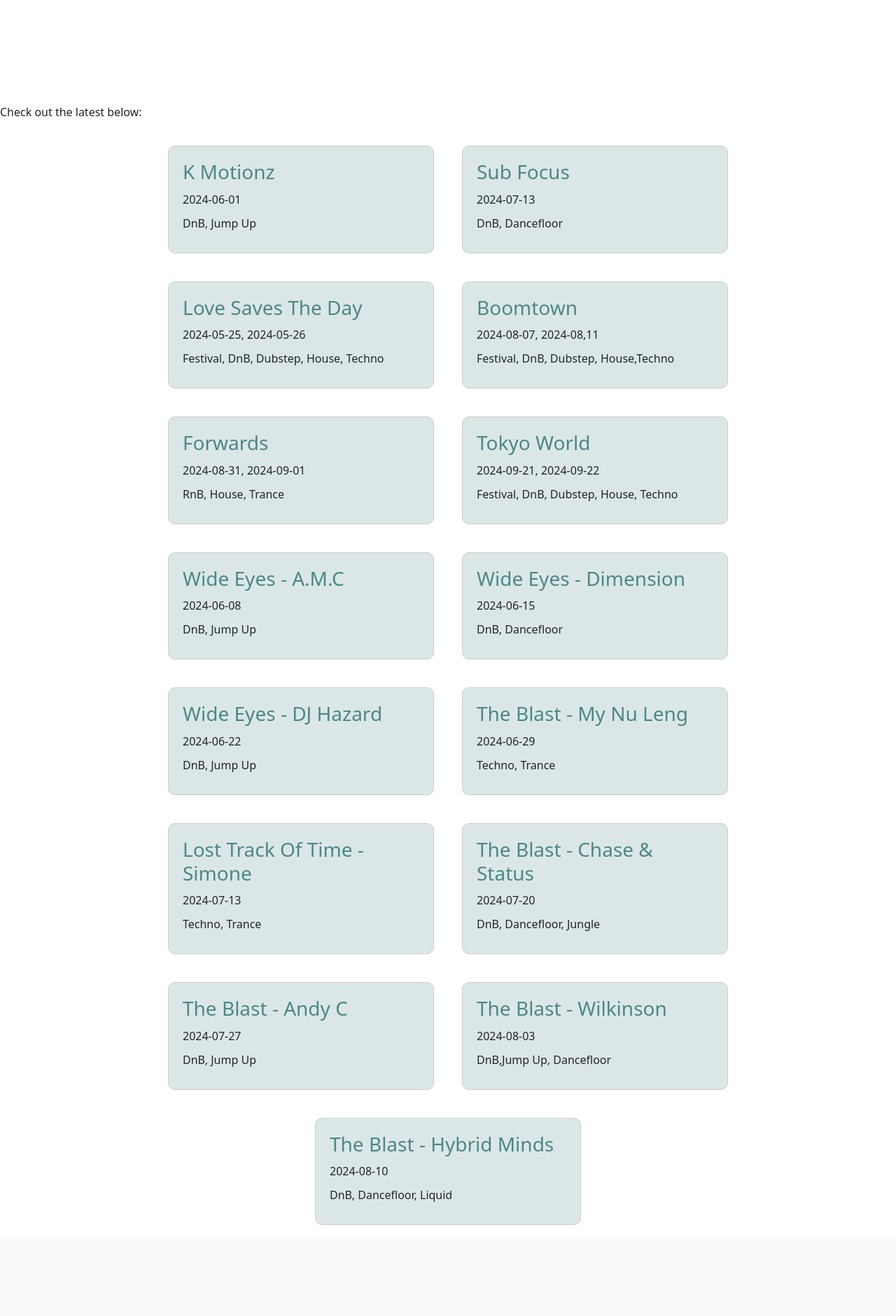
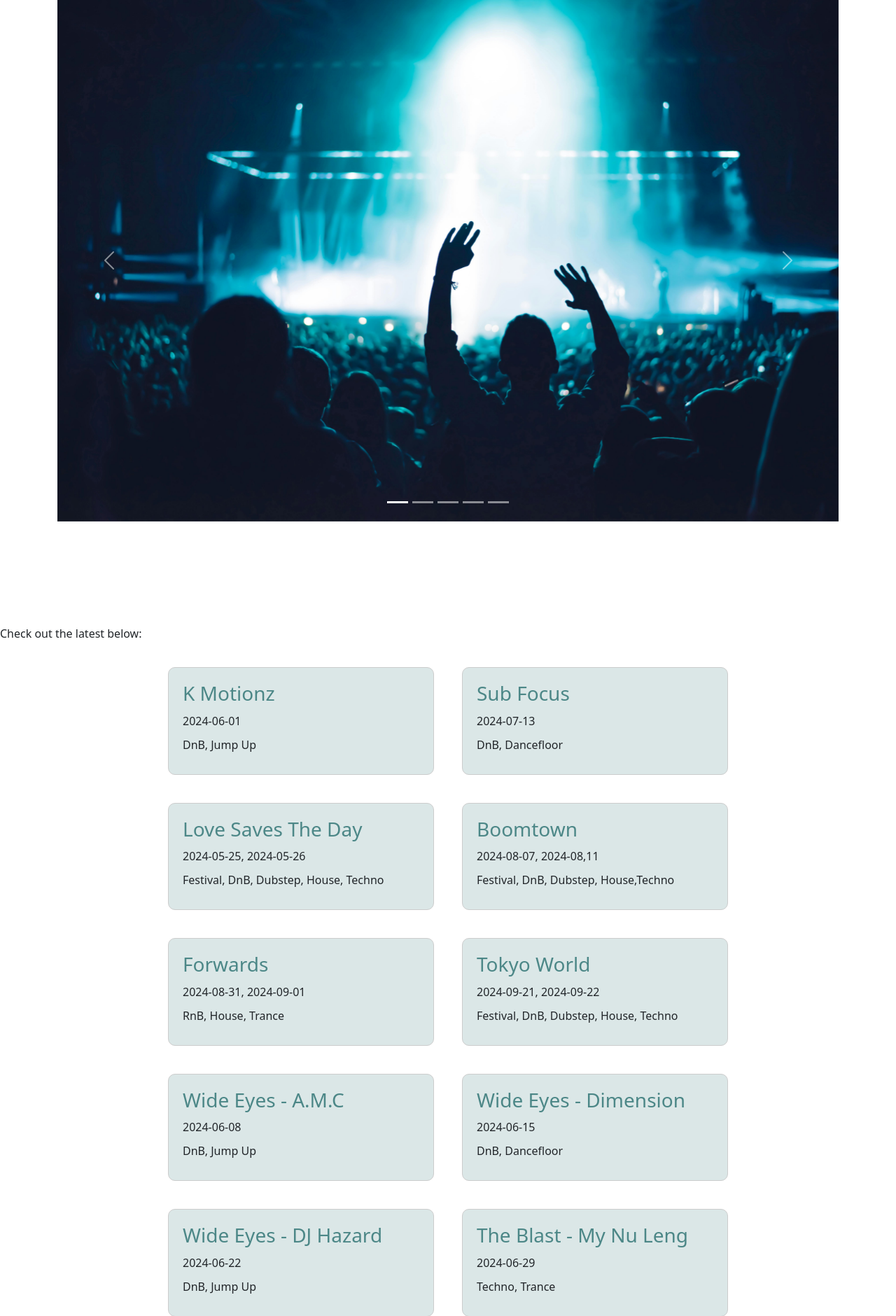
Before and after one commit to CttaM/CCTP-Website, a PHP site: page / in a window 1280 px wide. Shown: the part 74-1954 px from the top of the page at 70% size. Before the commit the page ends 1824 px from the top, so only its background shows below. Run offline with PHP 8.4, Linux system fonts and the light colour scheme; some libraries are stand-ins or nearby versions.

Commit message:
did stuff

```diff
--- a/website/events.xml
+++ b/website/events.xml
@@ -6,6 +6,7 @@
     <Location>Location</Location>
     <Tickets/>
     <Tags>Tickets sold</Tags>
+    <Price>Tags</Price>
   </Event>
   <Event>
     <Event_name>K Motionz</Event_name>
@@ -13,6 +14,7 @@
     <Location>Lakota, 6 Upper York St, BS2 8QN</Location>
     <Tickets>0/500</Tickets>
     <Tags>DnB, Jump Up</Tags>
+    <Price>10.00</Price>
   </Event>
   <Event>
     <Event_name>Sub Focus</Event_name>
@@ -20,6 +22,7 @@
     <Location>Motion Bristol, 74-76 Avon Street, BS2 0PX</Location>
     <Tickets>0/500</Tickets>
     <Tags>DnB, Dancefloor</Tags>
+    <Price>10.00</Price>
   </Event>
   <Event>
     <Event_name>Love Saves The Day</Event_name>
@@ -27,6 +30,7 @@
     <Location>Ashton Court Estate,Long Aston,BS41 9JN</Location>
     <Tickets>0/1000</Tickets>
     <Tags>Festival, DnB, Dubstep, House, Techno</Tags>
+    <Price>10.00</Price>
   </Event>
   <Event>
     <Event_name>Boomtown</Event_name>
@@ -34,6 +38,7 @@
     <Location>Matterley Estate, Alresford, SO24 0HY</Location>
     <Tickets>0/1000</Tickets>
     <Tags>Festival, DnB, Dubstep, House,Techno</Tags>
+    <Price>10.00</Price>
   </Event>
   <Event>
     <Event_name>Forwards</Event_name>
@@ -41,6 +46,7 @@
     <Location>The Downs, Bristol, BS9 1FG</Location>
     <Tickets>0/500</Tickets>
     <Tags>RnB, House, Trance</Tags>
+    <Price>10.00</Price>
   </Event>
   <Event>
     <Event_name>Tokyo World</Event_name>
@@ -48,6 +54,7 @@
     <Location>Eastville Park, Fishponds, BS5 6XA</Location>
     <Tickets>0/1000</Tickets>
     <Tags>Festival, DnB, Dubstep, House, Techno</Tags>
+    <Price>10.00</Price>
   </Event>
   <Event>
     <Event_name>Wide Eyes - A.M.C</Event_name>
@@ -55,6 +62,7 @@
     <Location>Lakota, 6 Upper York St, BS2 8QN</Location>
     <Tickets>0/500</Tickets>
     <Tags>DnB, Jump Up</Tags>
+    <Price>10.00</Price>
   </Event>
   <Event>
     <Event_name>Wide Eyes - Dimension</Event_name>
@@ -62,6 +70,7 @@
     <Location>Lakota, 6 Upper York St, BS2 8QN</Location>
     <Tickets>0/500</Tickets>
     <Tags>DnB, Dancefloor</Tags>
+    <Price>10.00</Price>
   </Event>
   <Event>
     <Event_name>Wide Eyes - DJ Hazard</Event_name>
@@ -69,6 +78,7 @@
     <Location>Lakota, 6 Upper York St, BS2 8QN</Location>
     <Tickets>0/500</Tickets>
     <Tags>DnB, Jump Up</Tags>
+    <Price>10.00</Price>
   </Event>
   <Event>
     <Event_name>The Blast - My Nu Leng</Event_name>
@@ -76,6 +86,7 @@
     <Location>Motion Bristol, 74-76 Avon Street, BS2 0PX</Location>
     <Tickets>0/500</Tickets>
     <Tags>Techno, Trance</Tags>
+    <Price>10.00</Price>
   </Event>
   <Event>
     <Event_name>Lost Track Of Time - Simone</Event_name>
@@ -83,6 +94,7 @@
     <Location>Thekla, The Grove, BS1 4RB</Location>
     <Tickets>0/500</Tickets>
     <Tags>Techno, Trance</Tags>
+    <Price>10.00</Price>
   </Event>
   <Event>
     <Event_name>The Blast - Chase &amp; Status</Event_name>
@@ -90,6 +102,7 @@
     <Location>Motion Bristol, 74-76 Avon Street, BS2 0PX</Location>
     <Tickets>0/500</Tickets>
     <Tags>DnB, Dancefloor, Jungle</Tags>
+    <Price>10.00</Price>
   </Event>
   <Event>
     <Event_name>The Blast - Andy C</Event_name>
@@ -97,6 +110,7 @@
     <Location>Motion Bristol, 74-76 Avon Street, BS2 0PX</Location>
     <Tickets>0/500</Tickets>
     <Tags>DnB, Jump Up</Tags>
+    <Price>10.00</Price>
   </Event>
   <Event>
     <Event_name>The Blast - Wilkinson</Event_name>
@@ -104,6 +118,7 @@
     <Location>Motion Bristol, 74-76 Avon Street,BS2 0PX</Location>
     <Tickets>0/500</Tickets>
     <Tags>DnB,Jump Up, Dancefloor</Tags>
+    <Price>10.00</Price>
   </Event>
   <Event>
     <Event_name>The Blast - Hybrid Minds</Event_name>
@@ -111,5 +126,6 @@
     <Location>Motion Bristol, 74-76 Avon Street, BS2 0PX</Location>
     <Tickets>0/500</Tickets>
     <Tags>DnB, Dancefloor, Liquid</Tags>
+    <Price>10.00</Price>
   </Event>
 </events>
--- a/website/index.php
+++ b/website/index.php
@@ -49,6 +49,46 @@ $loggedIn = isset($_SESSION['userName']);
           </div>
         </div>
       </nav>
+
+      <div class="container">
+        <div class="row justify-content-center" id="imageBanner">
+            <div id="carouselExampleIndicators" class="carousel slide" data-bs-ride="carousel">
+                <div class="carousel-indicators">
+                    <button type="button" data-bs-target="#carouselExampleIndicators" data-bs-slide-to="0" class="active" aria-current="true" aria-label="Slide 1"></button>
+                    <button type="button" data-bs-target="#carouselExampleIndicators" data-bs-slide-to="1" aria-label="Slide 2"></button>
+                    <button type="button" data-bs-target="#carouselExampleIndicators" data-bs-slide-to="2" aria-label="Slide 3"></button>
+                    <button type="button" data-bs-target="#carouselExampleIndicators" data-bs-slide-to="3" aria-label="Slide 4"></button>
+                    <button type="button" data-bs-target="#carouselExampleIndicators" data-bs-slide-to="4" aria-label="Slide 5"></button>
+                </div>
+                <div class="carousel-inner">
+                    <div class="carousel-item active">
+                        <img src="Pics/carasel/image1.jpg" class="d-block w-100" alt="...">
+                    </div>
+                    <div class="carousel-item">
+                        <img src="Pics/Love_Saves_The_Day.jpg" class="d-block w-100" alt="...">
+                    </div>
+                    <div class="carousel-item">
+                        <img src="Pics/carasel/image2.jpg" class="d-block w-100" alt="...">
+                    </div>
+                    <div class="carousel-item">
+                        <img src="Pics/carasel/image3.jpg" class="d-block w-100" alt="...">
+                    </div>
+                    <div class="carousel-item">
+                        <img src="Pics/carasel/image4.jpg" class="d-block w-100" alt="...">
+                    </div>
+                </div>
+                <button class="carousel-control-prev" type="button" data-bs-target="#carouselExampleIndicators" data-bs-slide="prev">
+                    <span class="carousel-control-prev-icon" aria-hidden="true"></span>
+                    <span class="visually-hidden">Previous</span>
+                </button>
+                <button class="carousel-control-next" type="button" data-bs-target="#carouselExampleIndicators" data-bs-slide="next">
+                    <span class="carousel-control-next-icon" aria-hidden="true"></span>
+                    <span class="visually-hidden">Next</span>
+                </button>
+            </div>
+        </div>
+      </div>
+
 
       <div class="container" id="welcome-text">
         <div class="row justify-content-center">
@@ -123,6 +163,7 @@ fetch('events.xml')
             let tickets = event.querySelector('Tickets').textContent;
             let tags = event.querySelector('Tags').textContent;
 
+
             // Create a div for the event
             let div = document.createElement('div');
             div.className = 'event-thumbnail col col-md-4 col-lg-4';
--- a/website/processToXml.php
+++ b/website/processToXml.php
@@ -27,6 +27,8 @@ while (($data = fgetcsv($handle, 1000, "|")) !== FALSE) {
     $student->appendChild($grade);
     $grade = $doc->createElement("Tags", $data[4]);
     $student->appendChild($grade);
+    $grade = $doc->createElement("Price", $data[5]);
+    $student->appendChild($grade);
     // Append the student element to the root
     $root->appendChild($student);
 }
--- a/website/reps.php
+++ b/website/reps.php
@@ -26,7 +26,7 @@ $loggedIn = isset($_SESSION['userName']);
                 <a class="nav-link nav-text" aria-current="page" href="index.php">Home</a>
               </li>
               <li class="nav-item">
-                <a class="nav-link nav-text" href="#">Tickets</a>
+                <a class="nav-link nav-text" href="ticketsPage.php">Tickets</a>
               </li>
               <li class="nav-item">
                 <a class="nav-link nav-text" href="#">Reps</a>
--- a/website/tickets.csv
+++ b/website/tickets.csv
@@ -10,3 +10,4 @@ Matthew,"Love Saves The Day",1
 Matthew,"The Blast - Hybrid Minds",2
 Matthew,"Wide Eyes - DJ Hazard",1
 Matthew,"Wide Eyes - DJ Hazard",1
+Matthew,"Sub Focus",6
--- a/website/users.xml
+++ b/website/users.xml
@@ -17,8 +17,9 @@
     <password>majacha21@gmail.com</password>
     <email>Cheese</email>
     <userID>661ff8110373c</userID>
-    <ticketsBought>1</ticketsBought>
-    <uniqueCode>8125c0ef6b</uniqueCode>
+    <ticketsBought>0</ticketsBought>
+    <uniqueCode>35f27ea696</uniqueCode>
     <ticketTracker>Wide Eyes - DJ Hazard, 1</ticketTracker>
+    <ticketTracker>Sub Focus, 6</ticketTracker>
   </user>
 </root>
```
Also changed, not shown: website/eventDetailPage.php (+13 -0 lines), website/events.csv (+16 -16 lines), website/ticketsPage.php (+12 -5 lines), website/Pics/carasel/image1.jpg (added), website/Pics/carasel/image2.jpg (added), website/Pics/carasel/image3.jpg (added), website/Pics/carasel/image4.jpg (added), website/tickets.xml (added).
